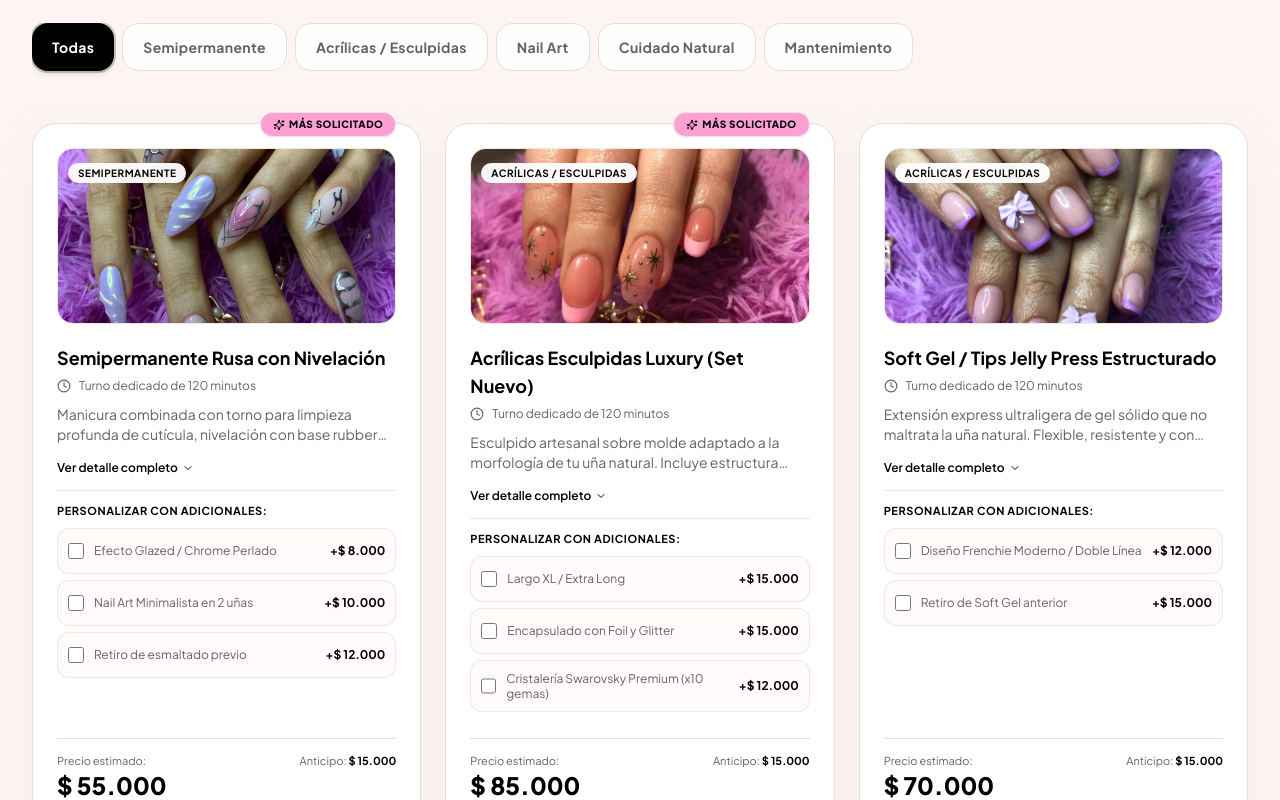
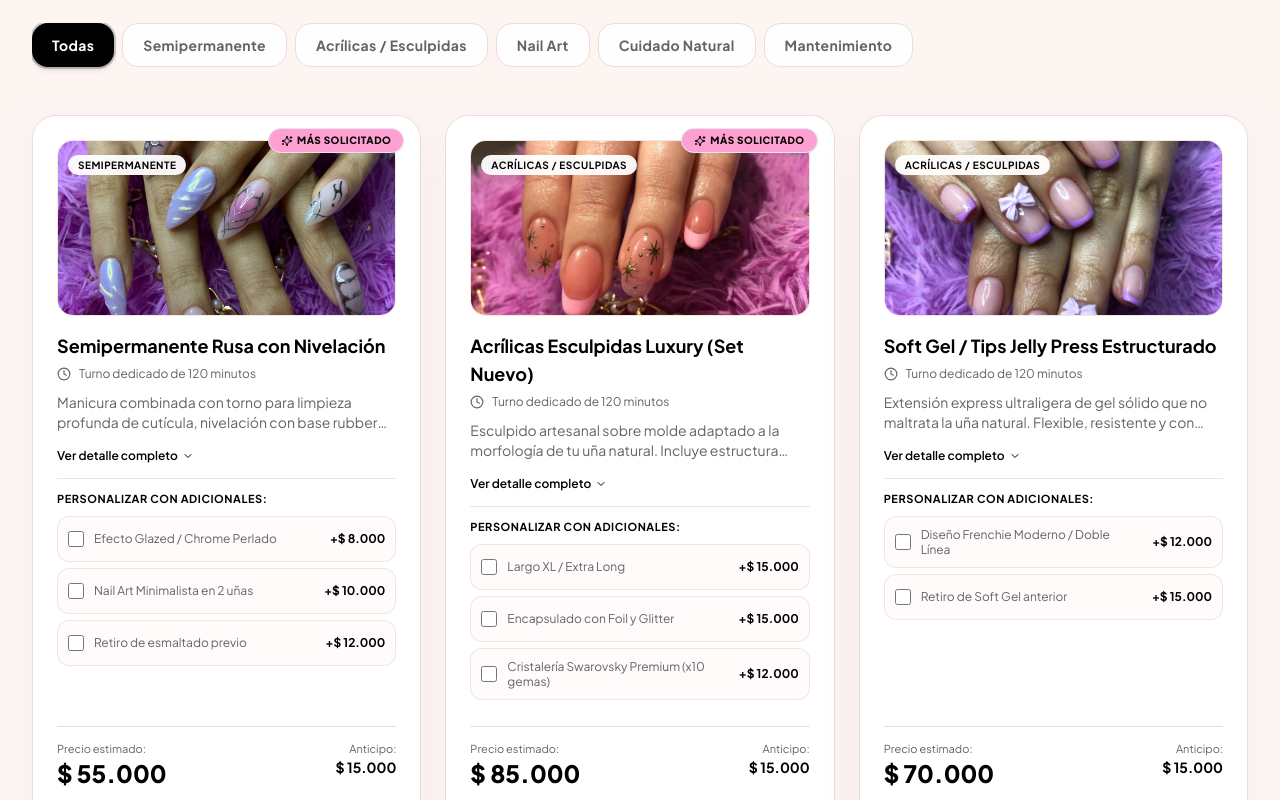
Before and after one commit to torresallan534-bit/nails-pastel-landing, a Next.js app: page / in a window 1280 px wide. Shown: the part 1180-1980 px from the top of the page. Built offline with nearby package versions, Linux system fonts and the light colour scheme; no server answers.

Commit message:
fix(responsive): eliminate negative margin leaks and stabilize 2-column mobile gallery grid

```diff
--- a/src/components/BookingCalendar.tsx
+++ b/src/components/BookingCalendar.tsx
@@ -448,7 +448,7 @@ export default function BookingCalendar({
               </h3>
 
               {/* Horizontal scroll of days (touch-friendly >= 48px) */}
-              <div className="flex gap-2 sm:gap-2.5 overflow-x-auto pb-3 pt-1 no-scrollbar -mx-2 px-2 sm:mx-0 sm:px-0">
+              <div className="w-full flex gap-2 sm:gap-2.5 overflow-x-auto pb-3 pt-1 no-scrollbar">
                 {availableDates.map((item) => {
                   const isSelected = selectedDate === item.dateStr;
                   const isDisabled = item.isSunday;
--- a/src/components/ServicesMenu.tsx
+++ b/src/components/ServicesMenu.tsx
@@ -76,7 +76,7 @@ export default function ServicesMenu({
   };
 
   return (
-    <section id="servicios" className="py-12 sm:py-16 md:py-24 px-4 sm:px-6 lg:px-8 max-w-7xl mx-auto">
+    <section id="servicios" className="py-12 sm:py-16 md:py-24 px-4 sm:px-6 lg:px-8 max-w-7xl mx-auto w-full overflow-hidden">
       {/* Section Header */}
       <div className="text-center max-w-3xl mx-auto mb-8 sm:mb-12">
         <span className="inline-flex items-center gap-2 px-3.5 sm:px-4 py-1.5 rounded-full text-[11px] sm:text-xs font-semibold tracking-wider uppercase bg-pastel-pink/35 text-brand-dark border border-pastel-pink/70 mb-3 sm:mb-4">
@@ -92,8 +92,8 @@ export default function ServicesMenu({
         </p>
       </div>
 
-      {/* Category Pills (Touch-Friendly >= 44px on mobile, horizontal swipe) */}
-      <div className="flex items-center gap-2 overflow-x-auto pb-3 mb-8 sm:mb-10 no-scrollbar -mx-4 px-4 sm:mx-0 sm:px-0">
+      {/* Category Pills (Touch-Friendly, horizontal swipe without negative margin bugs) */}
+      <div className="w-full overflow-x-auto pb-2 mb-6 sm:mb-10 no-scrollbar flex items-center gap-2">
         {categories.map((cat) => {
           const isActive = selectedCategory === cat;
           return (
@@ -101,7 +101,7 @@ export default function ServicesMenu({
               key={cat}
               type="button"
               onClick={() => setSelectedCategory(cat)}
-              className={`min-h-[44px] sm:min-h-[48px] px-4 sm:px-5 py-2 sm:py-2.5 rounded-xl sm:rounded-2xl text-xs sm:text-sm font-bold tracking-wide transition-all whitespace-nowrap shrink-0 active:scale-95 ${
+              className={`min-h-[44px] px-4 sm:px-5 py-2 rounded-xl sm:rounded-2xl text-xs sm:text-sm font-bold tracking-wide transition-all whitespace-nowrap shrink-0 active:scale-95 ${
                 isActive
                   ? 'bg-brand-dark text-white shadow-md ring-2 ring-brand-dark/20'
                   : 'bg-white/90 border border-canvas-border text-brand-muted hover:text-brand-dark hover:border-pastel-pink hover:bg-white'
@@ -114,7 +114,7 @@ export default function ServicesMenu({
       </div>
 
       {/* Services Grid */}
-      <div className="grid grid-cols-1 md:grid-cols-2 lg:grid-cols-3 gap-5 sm:gap-6">
+      <div className="grid grid-cols-1 md:grid-cols-2 lg:grid-cols-3 gap-5 sm:gap-6 w-full">
         {filteredServices.map((srv) => {
           const selectedForThis = activeVariants[srv.id] || [];
           const variantsPrice = (srv.variants || [])
@@ -126,11 +126,11 @@ export default function ServicesMenu({
           return (
             <div
               key={srv.id}
-              className="bg-white rounded-2xl sm:rounded-3xl p-5 sm:p-6 shadow-card border border-canvas-border flex flex-col justify-between hover:border-pastel-purple hover:shadow-float transition-all duration-300 relative group"
+              className="w-full bg-white rounded-2xl sm:rounded-3xl p-4 sm:p-6 shadow-card border border-canvas-border flex flex-col justify-between hover:border-pastel-purple hover:shadow-float transition-all duration-300 relative group overflow-hidden"
             >
               {srv.isPopular && (
-                <div className="absolute -top-3 right-5 sm:right-6 z-10">
-                  <span className="px-3 py-1 rounded-full text-[10px] font-black uppercase tracking-wider bg-pastel-pink text-brand-dark shadow-sm border border-pastel-pinkDark/30 flex items-center gap-1">
+                <div className="absolute top-3 right-3 sm:top-3 sm:right-4 z-10">
+                  <span className="px-2.5 sm:px-3 py-0.5 sm:py-1 rounded-full text-[9px] sm:text-[10px] font-black uppercase tracking-wider bg-pastel-pink text-brand-dark shadow-sm border border-pastel-pinkDark/30 flex items-center gap-1">
                     <Sparkles className="w-3 h-3 text-brand-dark" />
                     Más Solicitado
                   </span>
@@ -140,7 +140,7 @@ export default function ServicesMenu({
               <div>
                 {/* Service Image Preview */}
                 {srv.image && (
-                  <div className="relative h-40 sm:h-44 rounded-xl sm:rounded-2xl overflow-hidden mb-4 sm:mb-5 border border-canvas-border/60 bg-canvas">
+                  <div className="relative h-44 xs:h-48 rounded-xl sm:rounded-2xl overflow-hidden mb-4 border border-canvas-border/60 bg-canvas">
                     <Image
                       src={srv.image}
                       alt={srv.title}
@@ -156,7 +156,7 @@ export default function ServicesMenu({
                 )}
 
                 {/* Title & Timing */}
-                <div className="flex items-start justify-between gap-2 mb-1.5">
+                <div className="flex items-start justify-between gap-2 mb-1.5 pr-20 sm:pr-0">
                   <h3 className="text-base sm:text-lg font-bold text-brand-dark leading-snug">{srv.title}</h3>
                 </div>
 
@@ -208,22 +208,22 @@ export default function ServicesMenu({
                         return (
                           <label
                             key={v.id}
-                            className={`min-h-[46px] flex items-center justify-between p-2.5 rounded-xl border text-xs cursor-pointer transition-colors active:scale-[0.99] ${
+                            className={`min-h-[46px] flex items-center justify-between p-2.5 rounded-xl border text-xs cursor-pointer transition-colors active:scale-[0.99] gap-2 ${
                               isChecked
                                 ? 'bg-pastel-cream border-pastel-pink text-brand-dark font-medium shadow-2xs'
                                 : 'bg-canvas/40 border-canvas-border/70 text-brand-muted hover:bg-canvas'
                             }`}
                           >
-                            <div className="flex items-center gap-2.5">
+                            <div className="flex items-center gap-2.5 min-w-0 flex-1">
                               <input
                                 type="checkbox"
                                 checked={isChecked}
                                 onChange={() => toggleVariant(srv.id, v.id)}
-                                className="w-4 h-4 rounded text-pastel-pinkDark focus:ring-pastel-pink border-gray-300"
+                                className="w-4 h-4 rounded text-pastel-pinkDark focus:ring-pastel-pink border-gray-300 shrink-0"
                               />
-                              <span className="leading-tight">{v.name}</span>
+                              <span className="leading-tight text-xs truncate sm:whitespace-normal">{v.name}</span>
                             </div>
-                            <span className="font-bold text-brand-dark shrink-0 ml-2">
+                            <span className="font-bold text-brand-dark shrink-0 text-xs ml-1">
                               +{formatCOP(v.extraPrice)}
                             </span>
                           </label>
@@ -235,29 +235,29 @@ export default function ServicesMenu({
               </div>
 
               {/* Price & Action Button */}
-              <div className="pt-3.5 border-t border-canvas-border mt-3">
-                <div className="flex items-baseline justify-between mb-3.5">
-                  <div>
+              <div className="pt-3.5 border-t border-canvas-border mt-3 space-y-3">
+                <div className="flex items-baseline justify-between gap-2">
+                  <div className="min-w-0">
                     <span className="text-[10px] sm:text-[11px] text-brand-muted block">Precio estimado:</span>
-                    <span className="text-xl sm:text-2xl font-black text-brand-dark">
+                    <span className="text-xl sm:text-2xl font-black text-brand-dark block truncate">
                       {formatCOP(computedTotal)}
                     </span>
                   </div>
-                  <span className="text-[10px] sm:text-[11px] text-brand-muted">
-                    Anticipo:{' '}
-                    <strong className="text-brand-dark">
+                  <div className="text-right shrink-0">
+                    <span className="text-[10px] sm:text-[11px] text-brand-muted block">Anticipo:</span>
+                    <strong className="text-xs sm:text-sm text-brand-dark block">
                       {formatCOP(siteSettings.depositAmount || 15000)}
                     </strong>
-                  </span>
+                  </div>
                 </div>
 
                 <button
                   type="button"
                   onClick={() => handleChooseService(srv.id)}
-                  className="w-full min-h-[48px] py-3 px-4 rounded-xl sm:rounded-2xl bg-canvas border border-canvas-border hover:bg-brand-dark hover:text-white hover:border-brand-dark active:scale-[0.98] text-brand-dark font-bold text-xs uppercase tracking-wider flex items-center justify-center gap-2 transition-all duration-200 shadow-2xs"
+                  className="w-full min-h-[48px] py-3 px-3 sm:px-4 rounded-xl sm:rounded-2xl bg-canvas border border-canvas-border hover:bg-brand-dark hover:text-white hover:border-brand-dark active:scale-[0.98] text-brand-dark font-bold text-xs uppercase tracking-wider flex items-center justify-center gap-1.5 sm:gap-2 transition-all duration-200 shadow-2xs"
                 >
-                  <span>Elegir servicio y ver turnos</span>
-                  <ArrowRight className="w-4 h-4" />
+                  <span className="truncate">Elegir servicio y ver turnos</span>
+                  <ArrowRight className="w-4 h-4 shrink-0" />
                 </button>
               </div>
             </div>
```
Also changed, not shown: src/components/BentoGallery.tsx (+17 -23 lines).
